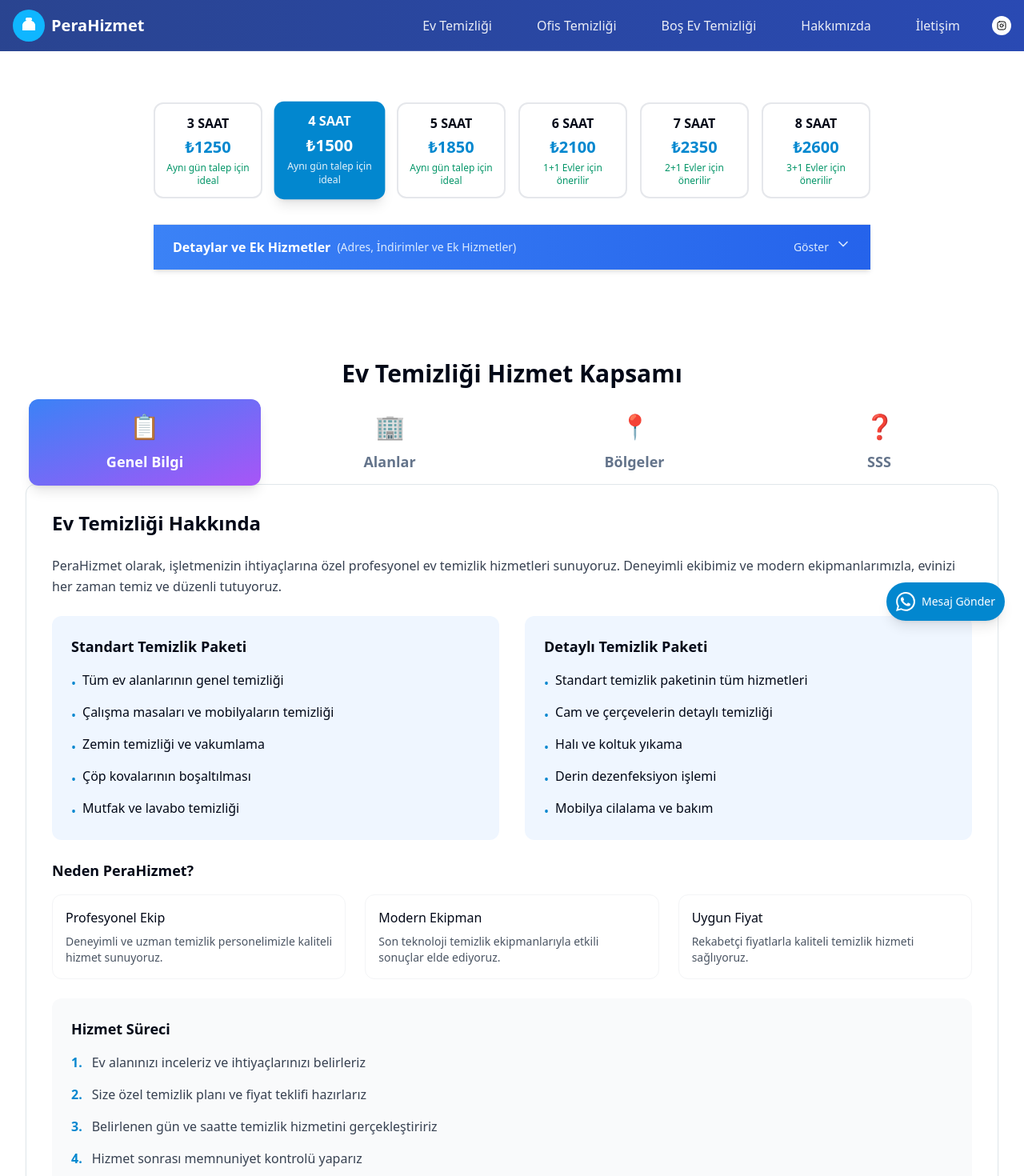
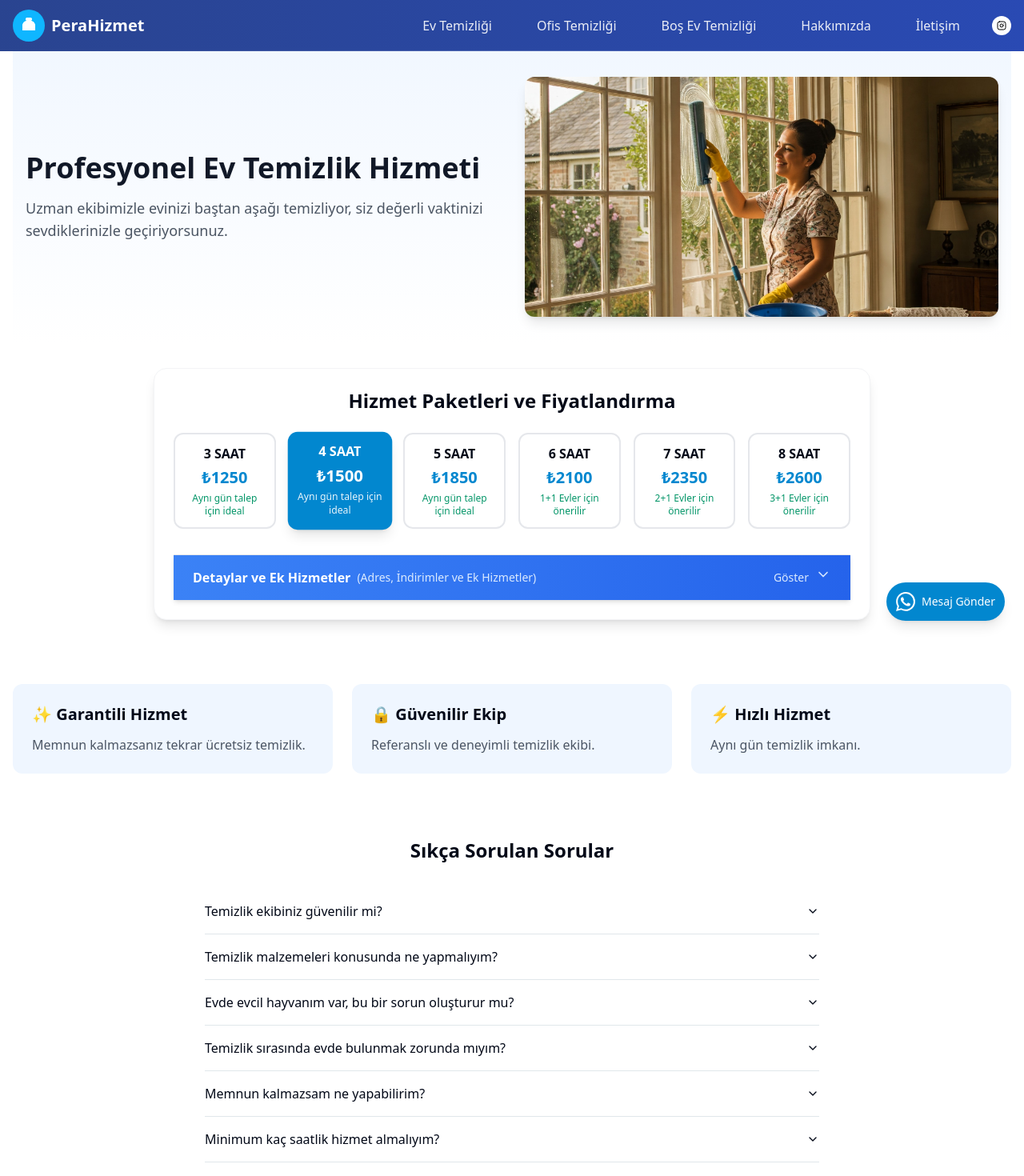
Before and after one commit to Abdullahgnan/peratemizlikhizmeti, a Next.js app in the folder frontend/: page /hizmetler/ev-temizligi in a window 1280 px wide. Shown: the top 1470 px of the page at 80% size. Built offline with nearby package versions, Linux system fonts and the light colour scheme.

Commit message:
ev temizlği jpeg lading tasarım

```diff
--- a/frontend/src/app/hizmetler/ev-temizligi/page.tsx
+++ b/frontend/src/app/hizmetler/ev-temizligi/page.tsx
@@ -11,6 +11,7 @@ import {
   AccordionItem,
   AccordionTrigger,
 } from "@/components/ui/accordion"
+import Image from "next/image"
 
 // Tip tanımlamaları
 interface CleaningService {
@@ -80,212 +81,79 @@ const faqs: FAQ[] = [
 export default function EvTemizligiPage() {
   return (
     <main className="container mx-auto px-4">
-      {/* Boş Alan */}
-      <div className="h-20" /> {/* Header'dan sonra daha az boşluk */}
-
-      {/* Fiyat Hesaplama Bölümü */}
-      <div className="py-12"> {/* Padding'i azalttık */}
-        <PriceCalculator />
+      {/* Hero Section - Daha kısa */}
+      <section className="pt-24 pb-8 bg-gradient-to-b from-blue-50 to-white">
+        <div className="container mx-auto px-4">
+          <div className="grid lg:grid-cols-2 gap-8 items-center">
+            {/* Sol Taraf - Metin */}
+            <div className="space-y-4">
+              <h1 className="text-3xl lg:text-4xl font-bold text-gray-900">
+                Profesyonel Ev Temizlik Hizmeti
+              </h1>
+              <p className="text-lg text-gray-600">
+                Uzman ekibimizle evinizi baştan aşağı temizliyor,
+                siz değerli vaktinizi sevdiklerinizle geçiriyorsunuz.
+              </p>
             </div>
 
-      {/* Hizmet Kapsamı */}
-      <section aria-label="Hizmet Kapsamı" className="py-16">
-        <div className="container mx-auto px-4">
-          <h2 className="text-3xl font-bold text-center mb-12">
-            Ev Temizliği Hizmet Kapsamı
-          </h2>
-          <Tabs defaultValue="genel" className="w-full">
-            <TabsList className="flex flex-wrap md:flex-nowrap gap-4 mb-8 w-full bg-transparent">
-              {[
-                { value: "genel", label: "Genel Bilgi", icon: "📋" },
-                { value: "odalar", label: "Alanlar", icon: "🏢" },
-                { value: "bolgeler", label: "Bölgeler", icon: "📍" },
-                { value: "sss", label: "SSS", icon: "❓" }
-              ].map((tab) => (
-                <TabsTrigger
-                  key={tab.value}
-                  value={tab.value}
-                  className="flex-1 min-w-[200px]"
-                >
-                  <div className="flex flex-col items-center gap-3">
-                    <span className="text-3xl">{tab.icon}</span>
-                    <span className="text-lg font-semibold">{tab.label}</span>
-                  </div>
-                </TabsTrigger>
-              ))}
-            </TabsList>
-
-            <TabsContent value="genel">
-              <Card className="p-8">
-                <h3 className="text-2xl font-bold mb-6">Ev Temizliği Hakkında</h3>
-                <div className="space-y-6">
-                  <p className="text-gray-700 leading-relaxed">
-                    PeraHizmet olarak, işletmenizin ihtiyaçlarına özel profesyonel ev temizlik hizmetleri sunuyoruz.
-                    Deneyimli ekibimiz ve modern ekipmanlarımızla, evinizi her zaman temiz ve düzenli tutuyoruz.
-                  </p>
-
-                  <div className="grid md:grid-cols-2 gap-8 mt-8">
-                    <div className="bg-blue-50 p-6 rounded-xl">
-                      <h4 className="text-lg font-semibold mb-4">Standart Temizlik Paketi</h4>
-                      <ul className="space-y-3">
-                        <li className="flex items-start gap-2">
-                          <span className="text-primary mt-1">•</span>
-                          <span>Tüm ev alanlarının genel temizliği</span>
-                        </li>
-                        <li className="flex items-start gap-2">
-                          <span className="text-primary mt-1">•</span>
-                          <span>Çalışma masaları ve mobilyaların temizliği</span>
-                        </li>
-                        <li className="flex items-start gap-2">
-                          <span className="text-primary mt-1">•</span>
-                          <span>Zemin temizliği ve vakumlama</span>
-                        </li>
-                        <li className="flex items-start gap-2">
-                          <span className="text-primary mt-1">•</span>
-                          <span>Çöp kovalarının boşaltılması</span>
-                        </li>
-                        <li className="flex items-start gap-2">
-                          <span className="text-primary mt-1">•</span>
-                          <span>Mutfak ve lavabo temizliği</span>
-                        </li>
-                      </ul>
-                    </div>
-
-                    <div className="bg-blue-50 p-6 rounded-xl">
-                      <h4 className="text-lg font-semibold mb-4">Detaylı Temizlik Paketi</h4>
-                      <ul className="space-y-3">
-                        <li className="flex items-start gap-2">
-                          <span className="text-primary mt-1">•</span>
-                          <span>Standart temizlik paketinin tüm hizmetleri</span>
-                        </li>
-                        <li className="flex items-start gap-2">
-                          <span className="text-primary mt-1">•</span>
-                          <span>Cam ve çerçevelerin detaylı temizliği</span>
-                        </li>
-                        <li className="flex items-start gap-2">
-                          <span className="text-primary mt-1">•</span>
-                          <span>Halı ve koltuk yıkama</span>
-                        </li>
-                        <li className="flex items-start gap-2">
-                          <span className="text-primary mt-1">•</span>
-                          <span>Derin dezenfeksiyon işlemi</span>
-                        </li>
-                        <li className="flex items-start gap-2">
-                          <span className="text-primary mt-1">•</span>
-                          <span>Mobilya cilalama ve bakım</span>
-                        </li>
-                      </ul>
-                    </div>
-                  </div>
-
-                  <div className="mt-8">
-                    <h4 className="text-lg font-semibold mb-4">Neden PeraHizmet?</h4>
-                    <div className="grid md:grid-cols-3 gap-6">
-                      <div className="p-4 border border-gray-100 rounded-lg">
-                        <h5 className="font-medium mb-2">Profesyonel Ekip</h5>
-                        <p className="text-sm text-gray-600">
-                          Deneyimli ve uzman temizlik personelimizle kaliteli hizmet sunuyoruz.
-                        </p>
-                      </div>
-                      <div className="p-4 border border-gray-100 rounded-lg">
-                        <h5 className="font-medium mb-2">Modern Ekipman</h5>
-                        <p className="text-sm text-gray-600">
-                          Son teknoloji temizlik ekipmanlarıyla etkili sonuçlar elde ediyoruz.
-                        </p>
-                      </div>
-                      <div className="p-4 border border-gray-100 rounded-lg">
-                        <h5 className="font-medium mb-2">Uygun Fiyat</h5>
-                        <p className="text-sm text-gray-600">
-                          Rekabetçi fiyatlarla kaliteli temizlik hizmeti sağlıyoruz.
-                        </p>
+            {/* Sağ Taraf - Görsel */}
+            <div className="relative h-[300px]">
+              <Image
+                src="/images/ev-temizligi-hero.jpg"
+                alt="Profesyonel ev temizlik hizmeti"
+                fill
+                className="object-cover rounded-xl shadow-lg"
+                priority
+              />
             </div>
           </div>
         </div>
+      </section>
 
-                  <div className="bg-gray-50 p-6 rounded-xl mt-8">
-                    <h4 className="text-lg font-semibold mb-4">Hizmet Süreci</h4>
-                    <ol className="space-y-4">
-                      <li className="flex items-start gap-3">
-                        <span className="font-bold text-primary">1.</span>
-                        <p className="text-gray-700">Ev alanınızı inceleriz ve ihtiyaçlarınızı belirleriz</p>
-                      </li>
-                      <li className="flex items-start gap-3">
-                        <span className="font-bold text-primary">2.</span>
-                        <p className="text-gray-700">Size özel temizlik planı ve fiyat teklifi hazırlarız</p>
-                      </li>
-                      <li className="flex items-start gap-3">
-                        <span className="font-bold text-primary">3.</span>
-                        <p className="text-gray-700">Belirlenen gün ve saatte temizlik hizmetini gerçekleştiririz</p>
-                      </li>
-                      <li className="flex items-start gap-3">
-                        <span className="font-bold text-primary">4.</span>
-                        <p className="text-gray-700">Hizmet sonrası memnuniyet kontrolü yaparız</p>
-                      </li>
-                    </ol>
+      {/* Fiyatlandırma ve Rezervasyon Bölümü */}
+      <section className="py-8">
+        <div className="max-w-4xl mx-auto">
+          <div className="bg-white rounded-2xl shadow-lg p-6 border border-gray-100">
+            <h2 className="text-2xl font-bold text-center mb-6">
+              Hizmet Paketleri ve Fiyatlandırma
+            </h2>
+            <PriceCalculator />
           </div>
         </div>
-              </Card>
-            </TabsContent>
+      </section>
 
-            <TabsContent value="odalar">
-              <div className="grid md:grid-cols-2 gap-6">
-                {cleaningServices.map((service) => (
-                  <div
-                    key={service.title}
-                    className="group bg-white rounded-xl p-6 shadow-lg hover:shadow-xl
-                      transition-all duration-300 border-2 border-transparent hover:border-primary"
-                  >
-                    <div className="flex items-center gap-4 mb-4">
-                      <span className="text-3xl">{service.icon}</span>
-                      <div>
-                        <h3 className="text-lg font-semibold text-gray-900">{service.title}</h3>
-                        <p className="text-sm text-gray-600">{service.description}</p>
+      {/* Hizmet Avantajları */}
+      <section className="py-12">
+        <div className="grid md:grid-cols-3 gap-6">
+          <div className="bg-blue-50 rounded-xl p-6">
+            <h3 className="text-xl font-semibold mb-3">✨ Garantili Hizmet</h3>
+            <p className="text-gray-600">Memnun kalmazsanız tekrar ücretsiz temizlik.</p>
+          </div>
+          <div className="bg-blue-50 rounded-xl p-6">
+            <h3 className="text-xl font-semibold mb-3">🔒 Güvenilir Ekip</h3>
+            <p className="text-gray-600">Referanslı ve deneyimli temizlik ekibi.</p>
+          </div>
+          <div className="bg-blue-50 rounded-xl p-6">
+            <h3 className="text-xl font-semibold mb-3">⚡ Hızlı Hizmet</h3>
+            <p className="text-gray-600">Aynı gün temizlik imkanı.</p>
           </div>
         </div>
-                    <ul className="space-y-2">
-                      {service.details.map((detail, idx) => (
-                        <li key={idx} className="flex items-center text-sm text-gray-700">
-                          <span className="w-4 h-4 mr-2 text-primary">•</span>
-                          {detail}
-                        </li>
-                      ))}
-                    </ul>
-                  </div>
-                ))}
-              </div>
-            </TabsContent>
+      </section>
 
-            <TabsContent value="bolgeler">
-              <div className="grid md:grid-cols-3 gap-6">
-                {[
-                  "Levent", "Maslak", "Şişli",
-                  "Kadıköy", "Ataşehir", "Ümraniye",
-                  "Beylikdüzü", "Bakırköy", "Beşiktaş"
-                ].map((bolge) => (
-                  <div
-                    key={bolge}
-                    className="bg-white p-6 rounded-xl shadow-md hover:shadow-lg transition-all"
-                  >
-                    <h3 className="font-semibold text-lg mb-2">{bolge}</h3>
-                    <p className="text-gray-600">
-                      {bolge} ve çevresinde profesyonel ev temizlik hizmeti
-                    </p>
-                  </div>
-                ))}
-              </div>
-            </TabsContent>
-
-            <TabsContent value="sss" className="mt-8">
+      {/* SSS Bölümü */}
+      <section className="py-8">
+        <h2 className="text-2xl font-bold text-center mb-8">
+          Sıkça Sorulan Sorular
+        </h2>
+        <div className="max-w-3xl mx-auto">
           <Accordion type="single" collapsible>
-                {faqs.map((faq: FAQ, index: number) => (
+            {faqs.map((faq, index) => (
               <AccordionItem key={index} value={`item-${index}`}>
                 <AccordionTrigger>{faq.question}</AccordionTrigger>
                 <AccordionContent>{faq.answer}</AccordionContent>
               </AccordionItem>
             ))}
           </Accordion>
-            </TabsContent>
-          </Tabs>
         </div>
       </section>
     </main>
```
Also changed, not shown: frontend/public/images/ev-temizligi-hero.jpg (added). Lines whose indentation alone changed are shown as unchanged.
